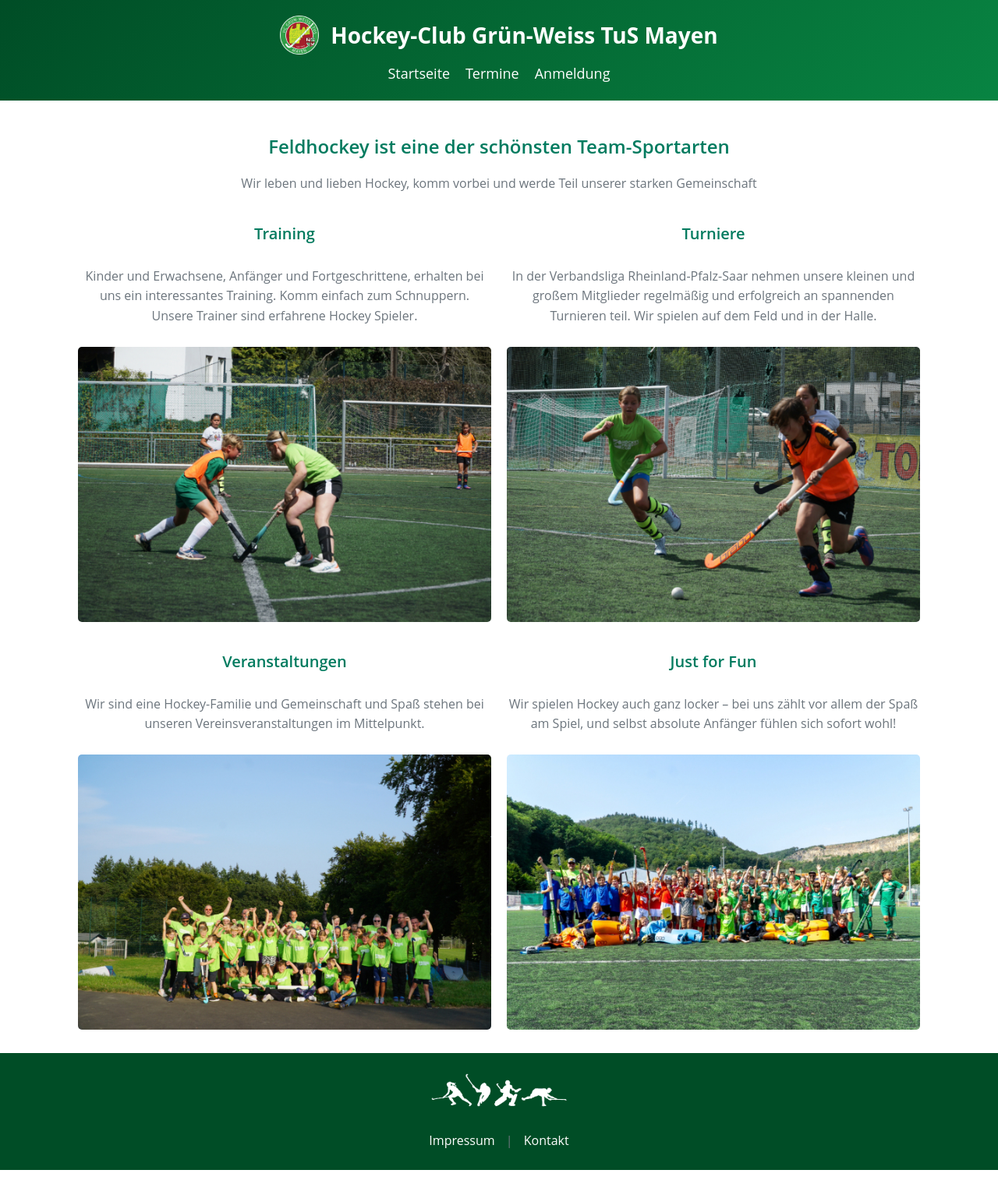
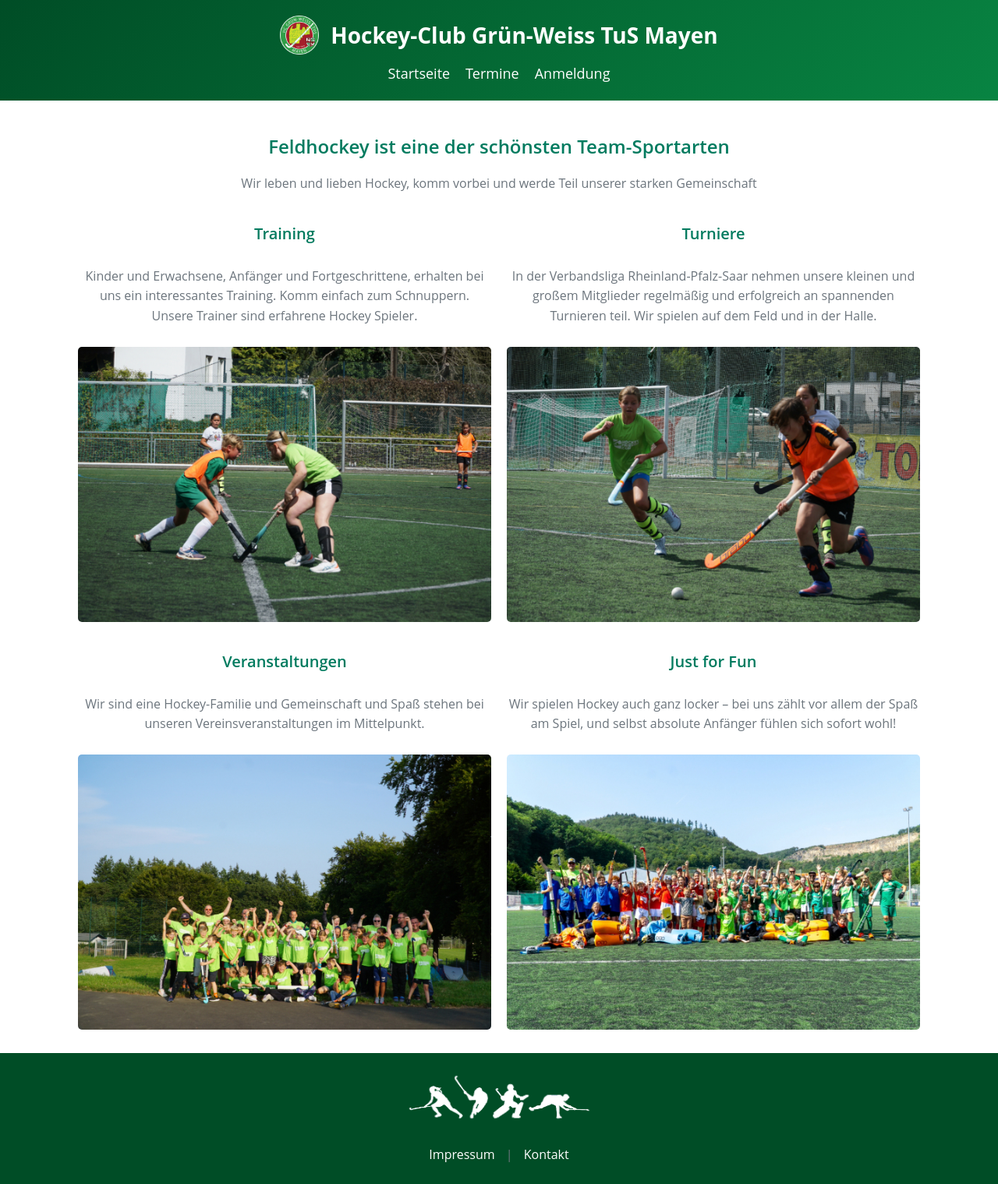
Before and after one commit to hockey-mayen/hockey-mayen.github.io, a Jekyll site: the page built from index.md, in a window 1280 px wide. Shown: the whole page at 78% size. Built offline with Jekyll 4.4.1, drawn with Linux system fonts in a browser that asks for light colours.

Commit message:
further commit jekyll now

```diff
--- a/assets/css/footer.css
+++ b/assets/css/footer.css
@@ -25,7 +25,7 @@ footer a:hover {
 }
 
 .footer-logo {
-    max-width: 180px; /* Reduzierte Breite für das Logo */
+    max-width: 240px; /* Reduzierte Breite für das Logo */
     height: auto; /* Beibehaltung des Seitenverhältnisses */
     margin-bottom: 10px;
 }
```
